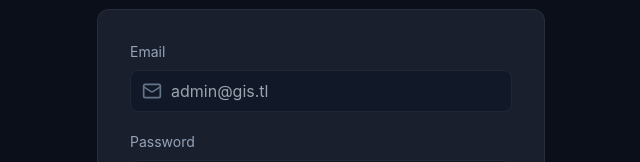
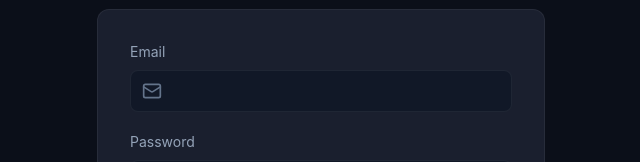
Before and after one commit to revolta12/gis-timorleste, a React (Create React App) app in the folder frontend/: page /admin/login in a window 1280 px wide. Shown: the part 318-480 px from the top of the page, without its empty margins (319-959 px from the left). Built offline with nearby package versions, Linux system fonts and the light colour scheme.

Commit message:
Update AdminLogin.jsx

```diff
--- a/frontend/src/pages/admin/AdminLogin.jsx
+++ b/frontend/src/pages/admin/AdminLogin.jsx
@@ -33,7 +33,7 @@ function AdminLogin() {
 
         <div className="bg-card rounded-xl p-8 border border-border">
           <form onSubmit={handleSubmit} className="space-y-5">
-            <div><label className="block text-text-secondary text-sm mb-2">Email</label><div className="relative"><Mail className="absolute left-3 top-1/2 transform -translate-y-1/2 w-5 h-5 text-text-muted" /><input type="email" value={email} onChange={(e) => setEmail(e.target.value)} className="w-full pl-10 pr-4 py-2 bg-secondary border border-border rounded-lg text-white focus:outline-none focus:border-tl-red" placeholder="admin@gis.tl" required /></div></div>
+            <div><label className="block text-text-secondary text-sm mb-2">Email</label><div className="relative"><Mail className="absolute left-3 top-1/2 transform -translate-y-1/2 w-5 h-5 text-text-muted" /><input type="email" value={email} onChange={(e) => setEmail(e.target.value)} className="w-full pl-10 pr-4 py-2 bg-secondary border border-border rounded-lg text-white focus:outline-none focus:border-tl-red" placeholder="" required /></div></div>
             <div><label className="block text-text-secondary text-sm mb-2">Password</label><div className="relative"><Lock className="absolute left-3 top-1/2 transform -translate-y-1/2 w-5 h-5 text-text-muted" /><input type="password" value={password} onChange={(e) => setPassword(e.target.value)} className="w-full pl-10 pr-4 py-2 bg-secondary border border-border rounded-lg text-white focus:outline-none focus:border-tl-red" placeholder="********" required /></div></div>
             <Button type="submit" variant="primary" loading={loading} fullWidth><LogIn className="w-4 h-4 mr-2" /> Login</Button>
           </form>
```
